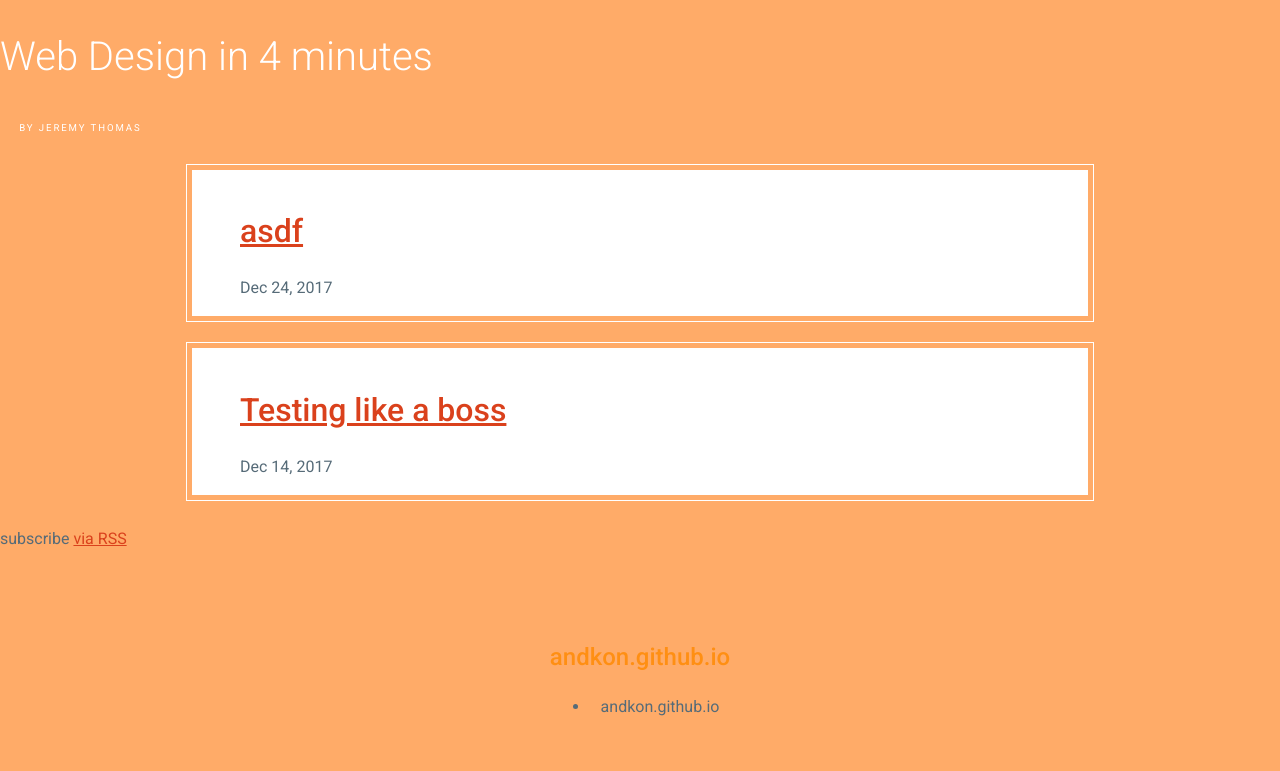
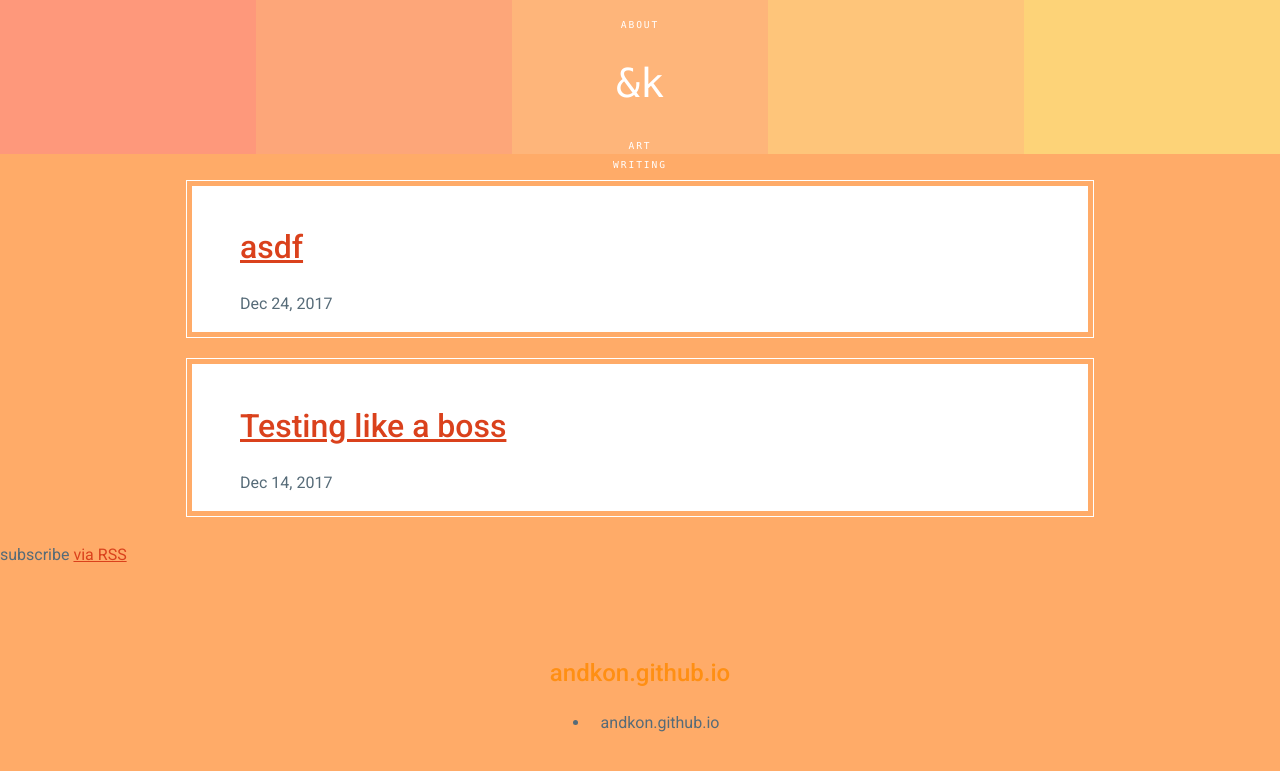
Before and after one commit to andkon/andkon.github.io, a Jekyll site: the page built from index.md, in a window 1280 px wide. Shown: the top 771 px of the page. Built offline with Jekyll 4.4.1, drawn with Linux system fonts in a browser that asks for light colours.

Commit message:
HTML is made

```diff
--- a/_includes/header.html
+++ b/_includes/header.html
@@ -1,5 +1,18 @@
-<header id="header">
-      <h1>Web Design in 4 minutes</h1>
+<header class="home-header">
+      <div class=home-header-wrapper>
+        <div class="home-header-1"></div>
+        <div class="home-header-2">
+          <a href="https://twitter.com/andknf">about</a>
+        </div>
+        <div class="home-header-3">
+          <h1>&k</h1>
+          <a href="https://twitter.com/andknf">art</a>
+        </div>
+        <div class="home-header-4">
+          <a href="https://twitter.com/andknf">writing</a>
+        </div>
+        <div class="home-header-5"></div>
+      </div>
       <p>
         <a href="http://jgthms.com" target="_blank">by Jeremy Thomas</a>
       </p>
```
